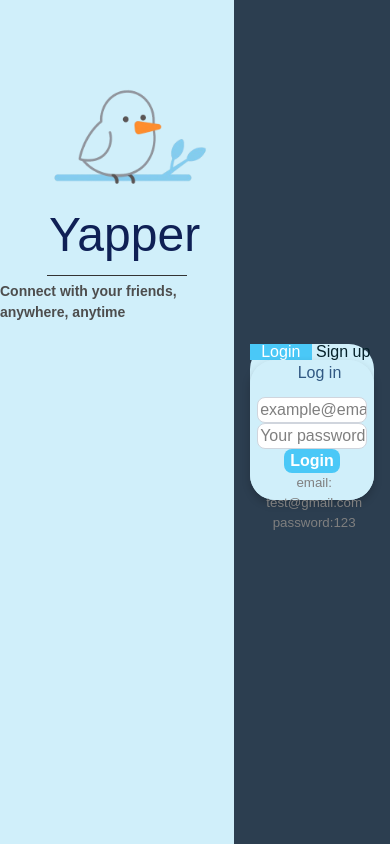
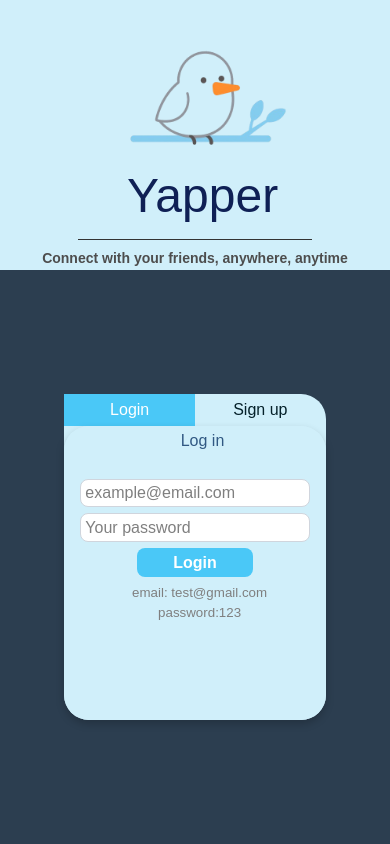
Before and after one commit to mohamedsennia/yapperFrontEnd, an Angular app: page /login in a window 390 px wide. Built offline with nearby package versions, Linux system fonts and the light colour scheme.

Commit message:
fixed login UI for phone

```diff
--- a/src/app/views/login/login.component.css
+++ b/src/app/views/login/login.component.css
@@ -4,6 +4,7 @@
     display: flex;
 
 }
+
 #left-side{
     width: 60%;
     height: 100%;
@@ -174,3 +175,22 @@ border-radius: 25px;
     width: 60%;
     margin: 2%;
   }
+  @media screen and (max-width: 1024px) {
+  :host{
+    flex-direction: column;
+  }
+  #left-side{
+    width: 100%;
+    height: 32%;
+  }
+  #app-title{
+    margin-top: 5%;
+  }
+  #right-side{
+    width: 100%;
+    height: 68%;
+  }
+  .flip-card{
+    width: 67%;
+  }
+}
```
